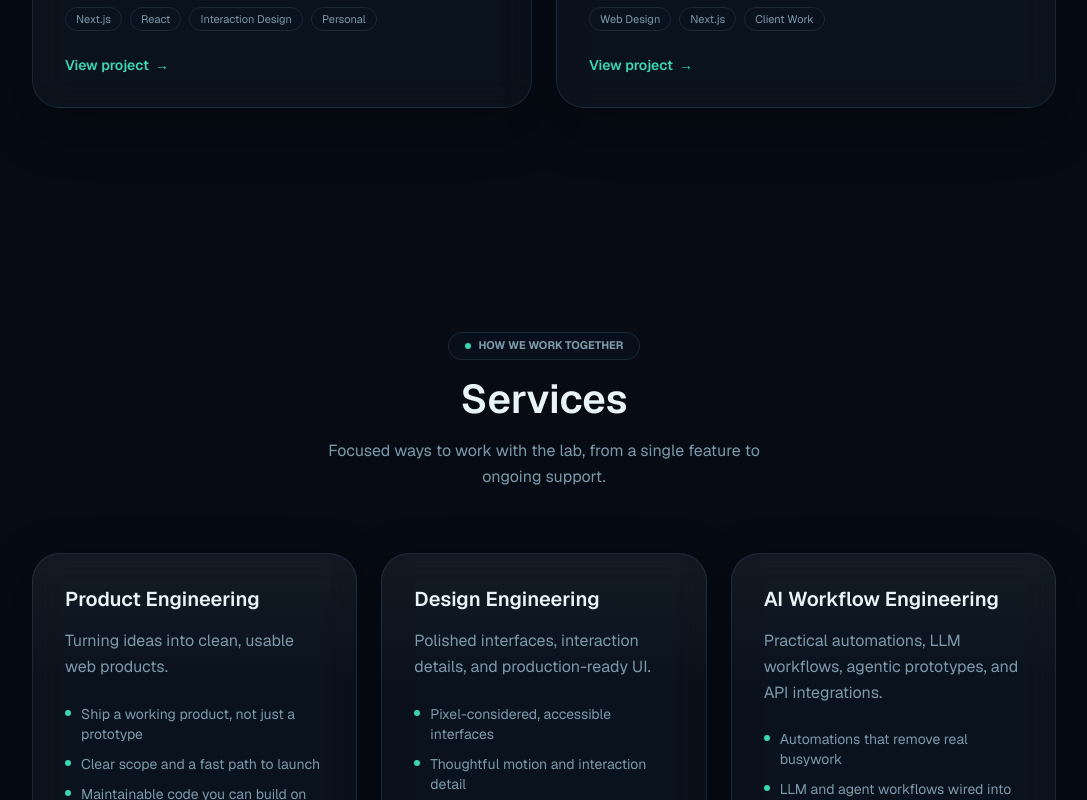
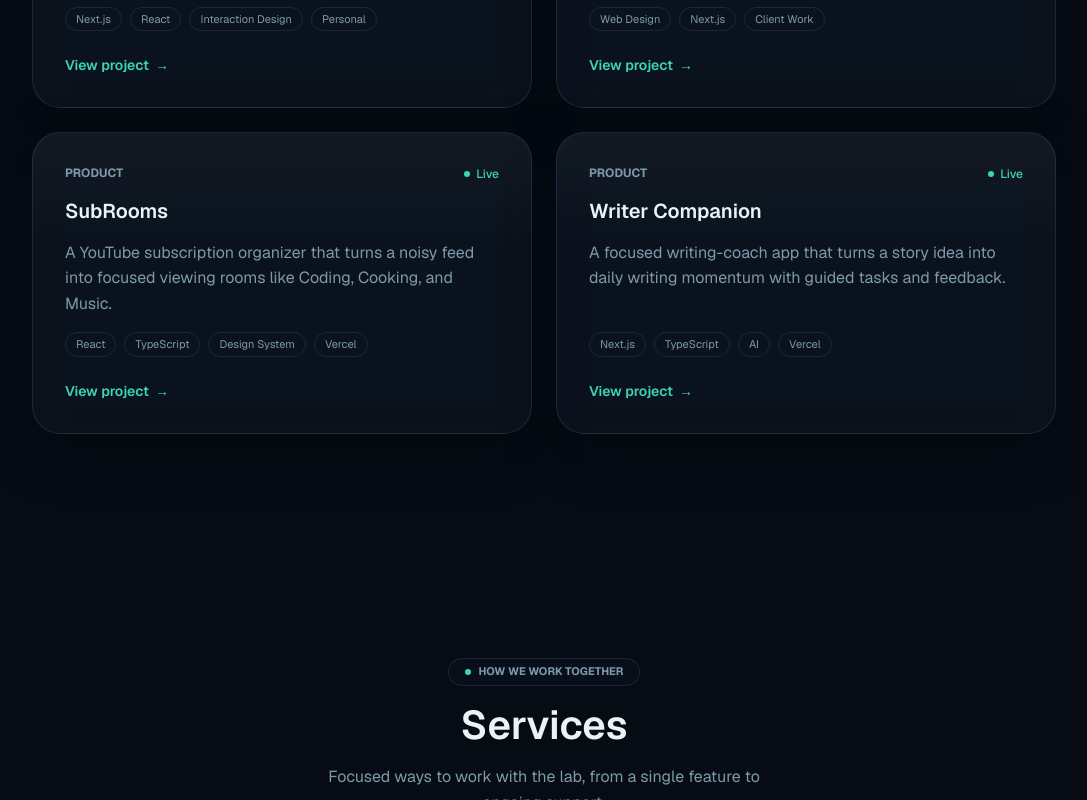
Before and after one commit to rikilamadrid/lamadrid-labs, a Next.js app: page / in a window 1280 px wide. Shown: the part 1160-1960 px from the top of the page, without its empty margins (96-1183 px from the left). Built offline with nearby package versions, Linux system fonts and the light colour scheme.

Commit message:
feat: add SubRooms and Writer Companion to showcase (#20)
Adds two new live Vercel projects to the work showcase, with title/summary/tags translated across en/fr/es.

Co-authored-by: Ricardo Lamadrid <ricardo.lamadrid@bldr.com>

```diff
--- a/src/data/i18n/en.ts
+++ b/src/data/i18n/en.ts
@@ -53,6 +53,18 @@ export const en = {
         summary:
           "A polished, custom website built for Marina Cuesta — an example of clean design and careful implementation.",
         tags: ["Web Design", "Next.js", "Client Work"],
+      },
+      subrooms: {
+        title: "SubRooms",
+        summary:
+          "A YouTube subscription organizer that turns a noisy feed into focused viewing rooms like Coding, Cooking, and Music.",
+        tags: ["React", "TypeScript", "Design System", "Vercel"],
+      },
+      "writer-companion": {
+        title: "Writer Companion",
+        summary:
+          "A focused writing-coach app that turns a story idea into daily writing momentum with guided tasks and feedback.",
+        tags: ["Next.js", "TypeScript", "AI", "Vercel"],
       },
     },
   },
--- a/src/data/i18n/es.ts
+++ b/src/data/i18n/es.ts
@@ -53,6 +53,18 @@ export const es: Dictionary = {
         summary:
           "Un sitio web pulido y a medida creado para Marina Cuesta — un ejemplo de diseño limpio e implementación cuidada.",
         tags: ["Diseño web", "Next.js", "Trabajo de cliente"],
+      },
+      subrooms: {
+        title: "SubRooms",
+        summary:
+          "Un organizador de suscripciones de YouTube que convierte un feed ruidoso en salas de visualización enfocadas como Programación, Cocina y Música.",
+        tags: ["React", "TypeScript", "Sistema de diseño", "Vercel"],
+      },
+      "writer-companion": {
+        title: "Writer Companion",
+        summary:
+          "Una app de coaching de escritura que convierte una idea de historia en impulso de escritura diario, con tareas guiadas y retroalimentación.",
+        tags: ["Next.js", "TypeScript", "IA", "Vercel"],
       },
     },
   },
--- a/src/data/i18n/fr.ts
+++ b/src/data/i18n/fr.ts
@@ -53,6 +53,18 @@ export const fr: Dictionary = {
         summary:
           "Un site web soigné et sur mesure conçu pour Marina Cuesta — un exemple de design épuré et d'exécution soignée.",
         tags: ["Design web", "Next.js", "Projet client"],
+      },
+      subrooms: {
+        title: "SubRooms",
+        summary:
+          "Un organisateur d'abonnements YouTube qui transforme un flux bruyant en salles de visionnage ciblées comme Code, Cuisine et Musique.",
+        tags: ["React", "TypeScript", "Design System", "Vercel"],
+      },
+      "writer-companion": {
+        title: "Writer Companion",
+        summary:
+          "Une application de coaching à l'écriture qui transforme une idée d'histoire en élan d'écriture quotidien, avec tâches guidées et retours.",
+        tags: ["Next.js", "TypeScript", "IA", "Vercel"],
       },
     },
   },
--- a/src/data/projects.ts
+++ b/src/data/projects.ts
@@ -1,4 +1,8 @@
-export type ProjectId = "ricardo-os" | "marina-cuesta";
+export type ProjectId =
+  | "ricardo-os"
+  | "marina-cuesta"
+  | "subrooms"
+  | "writer-companion";
 
 export type ProjectStatus = "live" | "active" | "coming-soon" | "archived";
 
@@ -29,4 +33,16 @@ export const projects: LabProject[] = [
     url: "https://marinacuesta.com",
     featured: true,
   },
+  {
+    id: "subrooms",
+    type: "product",
+    status: "live",
+    url: "https://youtube-rooms.vercel.app/",
+  },
+  {
+    id: "writer-companion",
+    type: "product",
+    status: "live",
+    url: "https://story-momentum.vercel.app/",
+  },
 ];
```
